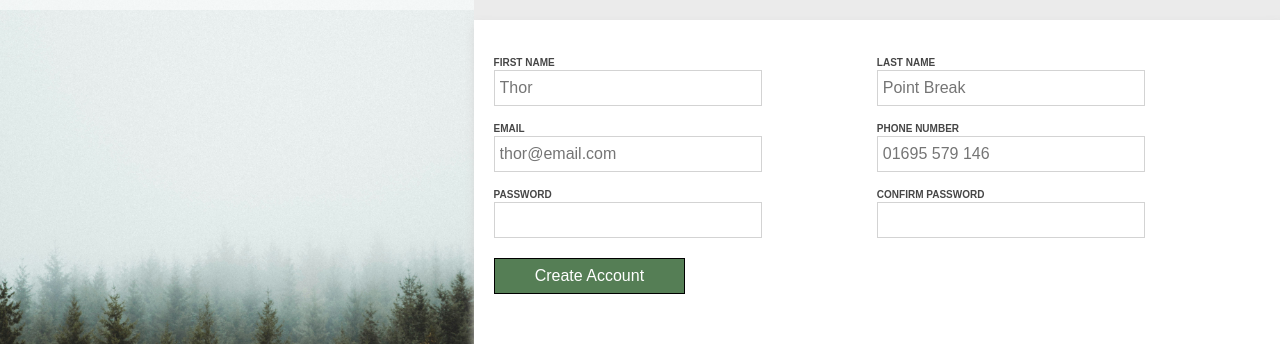
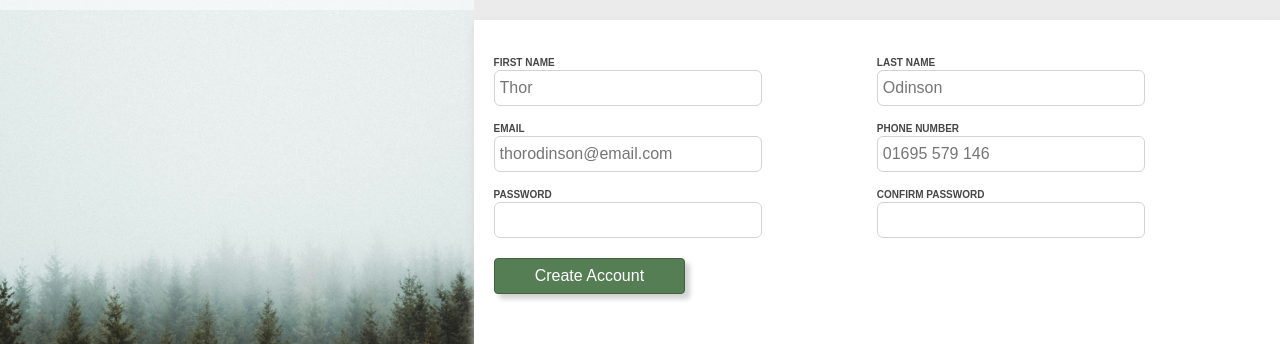
Before and after one commit to Callaghanjake/Odin-Project_Signup-Form, a plain HTML site: page index.html in a window 1280 px wide. Shown: the part 180-524 px from the top of the page. Drawn offline with Linux system fonts and the light colour scheme.

Commit message:
feat: change border styles for inputs and submit button.

```diff
--- a/index.html
+++ b/index.html
@@ -26,11 +26,11 @@
                 </label>
 
                 <label for="last-name"> LAST NAME
-                    <input type="text" id="last-name" Placeholder="Point Break">
+                    <input type="text" id="last-name" Placeholder="Odinson">
                 </label>
 
                 <label for="email"> EMAIL
-                    <input type="email" id="email" Placeholder="thor@email.com">
+                    <input type="email" id="email" Placeholder="thorodinson@email.com">
                 </label>
 
                 <label for="phone-number"> PHONE NUMBER
@@ -38,7 +38,7 @@
                 </label>
 
                 <label for="password"> PASSWORD
-                    <input type="password" id="last-name">
+                    <input type="password" id="password">
                 </label>
 
                 <label for="password-confirm"> CONFIRM PASSWORD
--- a/style.css
+++ b/style.css
@@ -114,6 +114,7 @@ label > input {
     font-size: 16px;
     font-weight: 100;
     width: 70%;
+    border-radius: 6px;
 }
 
 #first-name, #email, #password {
@@ -132,9 +133,11 @@ label > input {
     justify-self: start;
     margin-top: 20px;
     padding: 5px;
-    border: solid black 1px;
+    border: solid rgb(65, 97, 65) 1px;
     color: white;
     background-color: rgb(85, 126, 85);
+    border-radius: 4px;
+    box-shadow: 5px 5px 5px lightgrey;
 }
 
 input:focus {
```
